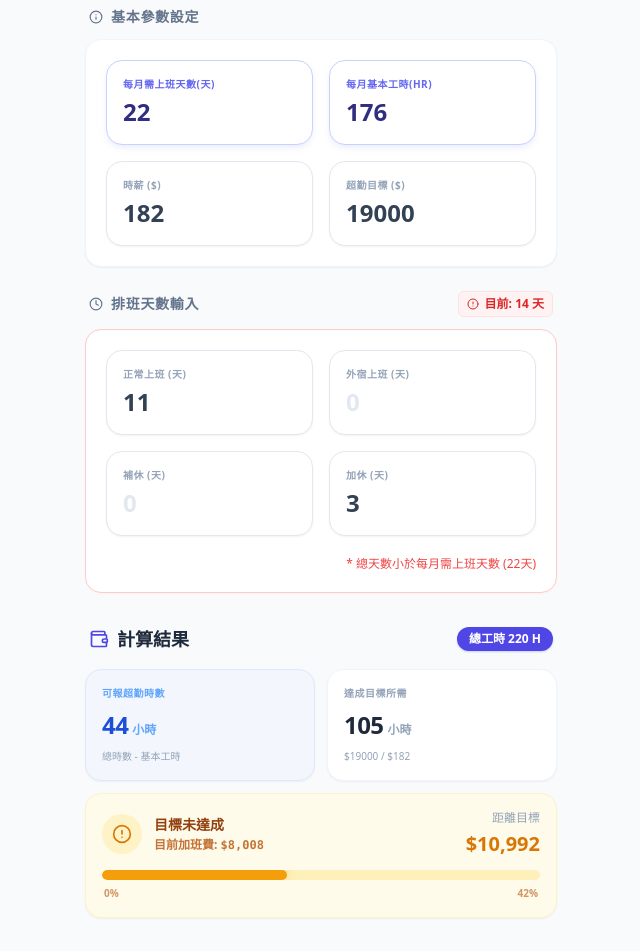
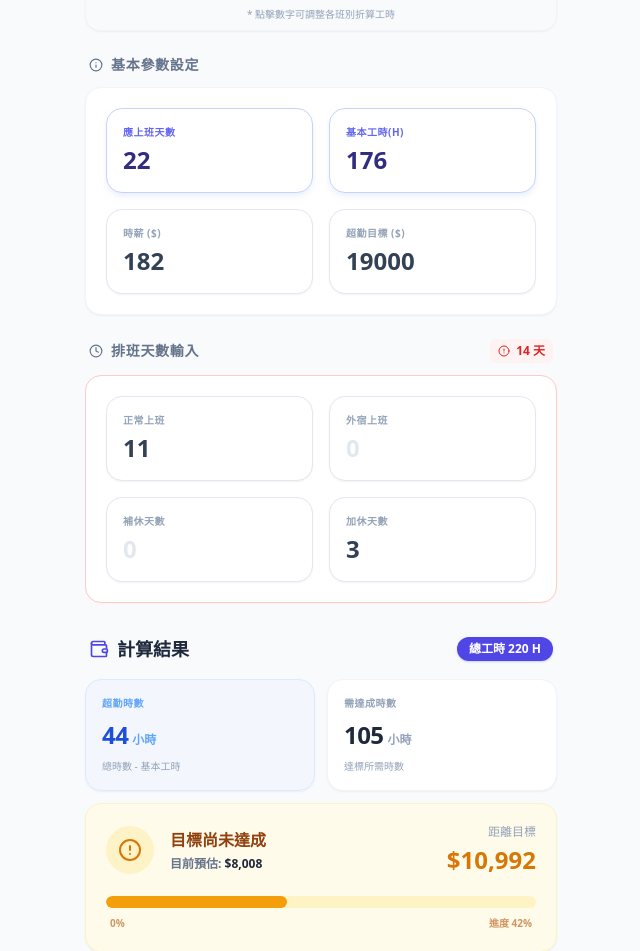
Before and after one commit to XSM-99/overtime-pro, a React (Vite) app: page / in a window 1280 px wide. Shown: the part 301-1252 px from the top of the page, without its empty margins (319-959 px from the left). Built offline with nearby package versions, Linux system fonts and the light colour scheme.

Commit message:
fix: Improve PWA support and styling
Enhance PWA compatibility by adding maskable icon support and adjust safe area styling for better display on modern devices. Update UI colors and headings for a more cohesive aesthetic.

```diff
--- a/App.tsx
+++ b/App.tsx
@@ -20,7 +20,6 @@ const INITIAL_DATA: ShiftData = {
 };
 
 const App: React.FC = () => {
-  // 從 localStorage 讀取資料或使用預設值
   const [data, setData] = useState<ShiftData>(() => {
     const saved = localStorage.getItem('shiftMasterData');
     return saved ? JSON.parse(saved) : INITIAL_DATA;
@@ -28,12 +27,10 @@ const App: React.FC = () => {
 
   const [results, setResults] = useState<CalculationResult | null>(null);
 
-  // 當資料變動時，自動存入 localStorage
   useEffect(() => {
     localStorage.setItem('shiftMasterData', JSON.stringify(data));
   }, [data]);
 
-  // Calculation Effect
   useEffect(() => {
     const totalNormalHours = data.normalWorkDays * data.hoursPerNormalDay;
     const totalOvernightHours = data.overnightWorkDays * data.hoursPerOvernightDay;
@@ -71,16 +68,15 @@ const App: React.FC = () => {
 
   return (
     <div className="min-h-screen bg-slate-50 font-sans text-slate-800 selection:bg-indigo-100">
-      <header className="pt-8 pb-4 px-6">
-        <div className="max-w-lg mx-auto text-center">
-            <h1 className="text-2xl font-black tracking-tight text-slate-800 leading-none">超勤試算表</h1>
-        </div>
+      {/* 標題區域：套用 pt-safe-area-large 確保在瀏海下方，且無 LOGO */}
+      <header className="pt-safe-area-large pb-10 px-6 text-center">
+        <h1 className="text-3xl font-black tracking-tight text-slate-900">超勤試算表</h1>
       </header>
 
-      <main className="p-5 max-w-lg mx-auto w-full space-y-6 pb-12">
+      <main className="px-5 max-w-lg mx-auto w-full space-y-6 pb-16">
 
         {/* Rules Dashboard Widget */}
-        <section className="bg-white rounded-2xl shadow-sm border border-slate-100 overflow-hidden group hover:shadow-md transition-shadow duration-300">
+        <section className="bg-white rounded-2xl shadow-sm border border-slate-100 overflow-hidden group">
             <div className="bg-gradient-to-r from-slate-50 to-white px-5 py-3 border-b border-slate-100 flex items-center gap-2">
                 <ClipboardList size={16} className="text-indigo-600" />
                 <span className="text-xs font-bold text-slate-600 uppercase tracking-wide">工時計算規則</span>
@@ -88,7 +84,7 @@ const App: React.FC = () => {
             <div className="p-5 grid grid-cols-2 gap-y-4 gap-x-6">
                 <div className="flex items-center justify-between border-r border-slate-100 pr-2">
                   <span className="text-xs font-medium text-slate-500">正常班</span>
-                  <div className="flex items-center bg-emerald-50 text-emerald-600 px-2 py-0.5 rounded-md hover:ring-2 hover:ring-emerald-200 transition-all">
+                  <div className="flex items-center bg-emerald-50 text-emerald-600 px-2 py-0.5 rounded-md">
                     <span className="text-sm font-bold">+</span>
                     <input
                       type="number"
@@ -101,7 +97,7 @@ const App: React.FC = () => {
                 </div>
                 <div className="flex items-center justify-between pl-2">
                   <span className="text-xs font-medium text-slate-500">外宿班</span>
-                  <div className="flex items-center bg-indigo-50 text-indigo-600 px-2 py-0.5 rounded-md hover:ring-2 hover:ring-indigo-200 transition-all">
+                  <div className="flex items-center bg-indigo-50 text-indigo-600 px-2 py-0.5 rounded-md">
                     <span className="text-sm font-bold">+</span>
                     <input
                       type="number"
@@ -114,7 +110,7 @@ const App: React.FC = () => {
                 </div>
                 <div className="flex items-center justify-between border-r border-slate-100 border-t border-slate-50 pt-3 pr-2">
                   <span className="text-xs font-medium text-slate-500">補休</span>
-                  <div className="flex items-center bg-indigo-50 text-indigo-600 px-2 py-0.5 rounded-md hover:ring-2 hover:ring-indigo-200 transition-all">
+                  <div className="flex items-center bg-indigo-50 text-indigo-600 px-2 py-0.5 rounded-md">
                     <span className="text-sm font-bold">+</span>
                     <input
                       type="number"
@@ -130,8 +126,8 @@ const App: React.FC = () => {
                   <span className="text-sm font-bold text-slate-400 bg-slate-100 px-2 py-0.5 rounded-md">+0H</span>
                 </div>
             </div>
-            <div className="px-5 py-2 bg-slate-50 border-t border-slate-100">
-               <p className="text-[10px] text-slate-400 text-center">* 可點擊上方數字自行調整時數</p>
+            <div className="px-5 py-2 bg-slate-50 border-t border-slate-100 text-center">
+               <p className="text-[10px] text-slate-400">* 點擊數字可調整各班別折算工時</p>
             </div>
         </section>
 
@@ -141,28 +137,10 @@ const App: React.FC = () => {
             <Info size={14} /> 基本參數設定
           </h2>
           <div className="bg-white p-5 rounded-2xl shadow-sm border border-slate-100 grid grid-cols-2 gap-4">
-            <CalculatorInput
-              label="每月需上班天數(天)"
-              value={data.monthlyRequiredDays}
-              onChange={(v) => handleInputChange('monthlyRequiredDays', v)}
-              highlight
-            />
-            <CalculatorInput
-              label="每月基本工時(hr)"
-              value={data.monthlyBasicHours}
-              onChange={(v) => handleInputChange('monthlyBasicHours', v)}
-              highlight
-            />
-            <CalculatorInput
-              label="時薪 ($)"
-              value={data.hourlyWage}
-              onChange={(v) => handleInputChange('hourlyWage', v)}
-            />
-            <CalculatorInput
-              label="超勤目標 ($)"
-              value={data.targetOvertimeAmount}
-              onChange={(v) => handleInputChange('targetOvertimeAmount', v)}
-            />
+            <CalculatorInput label="應上班天數" value={data.monthlyRequiredDays} onChange={(v) => handleInputChange('monthlyRequiredDays', v)} highlight />
+            <CalculatorInput label="基本工時(H)" value={data.monthlyBasicHours} onChange={(v) => handleInputChange('monthlyBasicHours', v)} highlight />
+            <CalculatorInput label="時薪 ($)" value={data.hourlyWage} onChange={(v) => handleInputChange('hourlyWage', v)} />
+            <CalculatorInput label="超勤目標 ($)" value={data.targetOvertimeAmount} onChange={(v) => handleInputChange('targetOvertimeAmount', v)} />
           </div>
         </section>
 
@@ -172,22 +150,17 @@ const App: React.FC = () => {
              <h2 className="text-sm font-bold text-slate-500 uppercase tracking-wider flex items-center gap-2">
                 <Clock size={14} /> 排班天數輸入
              </h2>
-             <div className={`text-xs px-2 py-1 rounded-md font-bold flex items-center gap-1.5 transition-colors ${isDaysInsufficient ? 'bg-red-50 text-red-600 border border-red-100' : 'bg-emerald-50 text-emerald-600 border border-emerald-100'}`}>
+             <div className={`text-xs px-2 py-1 rounded-md font-bold flex items-center gap-1.5 ${isDaysInsufficient ? 'bg-red-50 text-red-600' : 'bg-emerald-50 text-emerald-600'}`}>
                 {isDaysInsufficient ? <AlertCircle size={12} /> : <CheckCircle2 size={12} />}
-                <span>目前: {currentTotalDays} 天</span>
+                <span>{currentTotalDays} 天</span>
              </div>
           </div>
 
-          <div className={`bg-white p-5 rounded-2xl shadow-sm border transition-colors duration-300 grid grid-cols-2 gap-4 ${isDaysInsufficient ? 'border-red-200 shadow-red-50' : 'border-slate-100'}`}>
-             <CalculatorInput label="正常上班 (天)" value={data.normalWorkDays} onChange={(v) => handleInputChange('normalWorkDays', v)} />
-             <CalculatorInput label="外宿上班 (天)" value={data.overnightWorkDays} onChange={(v) => handleInputChange('overnightWorkDays', v)} />
-             <CalculatorInput label="補休 (天)" value={data.compLeaveDays} onChange={(v) => handleInputChange('compLeaveDays', v)} />
-             <CalculatorInput label="加休 (天)" value={data.extraLeaveDays} onChange={(v) => handleInputChange('extraLeaveDays', v)} />
-             {isDaysInsufficient && (
-                 <div className="col-span-2 text-xs text-red-500 font-medium flex items-center gap-1 mt-1 justify-end">
-                     * 總天數小於每月需上班天數 ({data.monthlyRequiredDays}天)
-                 </div>
-             )}
+          <div className={`bg-white p-5 rounded-2xl shadow-sm border transition-all grid grid-cols-2 gap-4 ${isDaysInsufficient ? 'border-red-200 shadow-red-50' : 'border-slate-100'}`}>
+             <CalculatorInput label="正常上班" value={data.normalWorkDays} onChange={(v) => handleInputChange('normalWorkDays', v)} />
+             <CalculatorInput label="外宿上班" value={data.overnightWorkDays} onChange={(v) => handleInputChange('overnightWorkDays', v)} />
+             <CalculatorInput label="補休天數" value={data.compLeaveDays} onChange={(v) => handleInputChange('compLeaveDays', v)} />
+             <CalculatorInput label="加休天數" value={data.extraLeaveDays} onChange={(v) => handleInputChange('extraLeaveDays', v)} />
           </div>
         </section>
 
@@ -205,69 +178,40 @@ const App: React.FC = () => {
             </div>
 
             <div className="grid grid-cols-2 gap-3">
-              <ResultCard
-                label="可報超勤時數"
-                value={results.reportableOvertimeHours}
-                unit="小時"
-                subValue="總時數 - 基本工時"
-                theme="blue"
-              />
-              <ResultCard
-                label="達成目標所需"
-                value={results.requiredHoursForTarget}
-                unit="小時"
-                subValue={`$${data.targetOvertimeAmount} / $${data.hourlyWage}`}
-                theme="neutral"
-              />
-              <div className={`col-span-2 rounded-2xl p-4 shadow-sm border transition-all duration-300 ${results.isTargetMet ? 'bg-emerald-50 border-emerald-100' : 'bg-amber-50 border-amber-100'}`}>
-                <div className="flex items-center justify-between mb-3">
-                    <div className="flex items-center gap-3">
-                        <div className={`w-10 h-10 rounded-full flex items-center justify-center flex-shrink-0 ${results.isTargetMet ? 'bg-emerald-100 text-emerald-600' : 'bg-amber-100 text-amber-600'}`}>
-                            {results.isTargetMet ? <CheckCircle2 size={20} /> : <AlertCircle size={20} />}
+              <ResultCard label="超勤時數" value={results.reportableOvertimeHours} unit="小時" subValue="總時數 - 基本工時" theme="blue" />
+              <ResultCard label="需達成時數" value={results.requiredHoursForTarget} unit="小時" subValue="達標所需時數" theme="neutral" />
+
+              <div className={`col-span-2 rounded-2xl p-5 shadow-sm border transition-all ${results.isTargetMet ? 'bg-emerald-50 border-emerald-100' : 'bg-amber-50 border-amber-100'}`}>
+                <div className="flex items-center justify-between">
+                    <div className="flex items-center gap-4">
+                        <div className={`w-12 h-12 rounded-full flex items-center justify-center ${results.isTargetMet ? 'bg-emerald-100 text-emerald-600' : 'bg-amber-100 text-amber-600'}`}>
+                            {results.isTargetMet ? <CheckCircle2 size={24} /> : <AlertCircle size={24} />}
                         </div>
                         <div>
-                            <p className={`text-sm font-bold ${results.isTargetMet ? 'text-emerald-800' : 'text-amber-800'}`}>
-                                {results.isTargetMet ? '目標已達成' : '目標未達成'}
+                            <p className={`text-base font-bold ${results.isTargetMet ? 'text-emerald-800' : 'text-amber-800'}`}>
+                                {results.isTargetMet ? '加班費已達標' : '目標尚未達成'}
                             </p>
-                            {results.isTargetMet ? (
-                                <p className="text-xs text-slate-500 mt-0.5">恭喜！超勤金額已達標</p>
-                            ) : (
-                                <p className="text-xs font-semibold text-amber-700/80 mt-0.5">
-                                    目前加班費: <span className="font-bold font-mono">${results.currentOvertimePay.toLocaleString()}</span>
-                                </p>
-                            )}
+                            <p className="text-xs text-slate-500 mt-1 font-semibold">
+                                目前預估: <span className="font-bold text-slate-800">${results.currentOvertimePay.toLocaleString()}</span>
+                            </p>
                         </div>
                     </div>
                     <div className="text-right">
-                        {results.isTargetMet ? (
-                            <>
-                                <p className="text-xs text-slate-400 mb-1">剩餘可存</p>
-                                <p className="text-xl font-black text-emerald-600">
-                                    {results.remainingSaveableHours}<span className="text-xs font-medium ml-1">hr</span>
-                                </p>
-                            </>
-                        ) : (
-                            <>
-                                <p className="text-xs text-slate-400 mb-1">距離目標</p>
-                                <p className="text-xl font-black text-amber-600">
-                                    ${results.gapToTargetAmount.toLocaleString()}
-                                </p>
-                            </>
-                        )}
+                        <p className="text-xs text-slate-400 mb-1">{results.isTargetMet ? '超額可存' : '距離目標'}</p>
+                        <p className={`text-2xl font-black ${results.isTargetMet ? 'text-emerald-600' : 'text-amber-600'}`}>
+                            {results.isTargetMet ? `${results.remainingSaveableHours}H` : `$${results.gapToTargetAmount.toLocaleString()}`}
+                        </p>
                     </div>
                 </div>
 
                 {!results.isTargetMet && (
-                    <div className="mt-1">
-                        <div className="w-full bg-amber-200/50 rounded-full h-2.5 overflow-hidden">
-                            <div
-                                className="bg-amber-500 h-full rounded-full transition-all duration-500 ease-out shadow-[0_0_10px_rgba(245,158,11,0.3)]"
-                                style={{ width: `${results.progressPercentage}%` }}
-                            ></div>
+                    <div className="mt-5">
+                        <div className="w-full bg-amber-200/40 rounded-full h-3 overflow-hidden">
+                            <div className="bg-amber-500 h-full rounded-full transition-all duration-700" style={{ width: `${results.progressPercentage}%` }}></div>
                         </div>
-                        <div className="flex justify-between text-[10px] text-amber-700/60 mt-1.5 font-bold px-0.5">
+                        <div className="flex justify-between text-[10px] text-amber-700/60 mt-2 font-black px-1">
                             <span>0%</span>
-                            <span>{Math.round(results.progressPercentage)}%</span>
+                            <span>進度 {Math.round(results.progressPercentage)}%</span>
                         </div>
                     </div>
                 )}
```
Also changed, not shown: index.html (+10 -8 lines), manifest.json.
